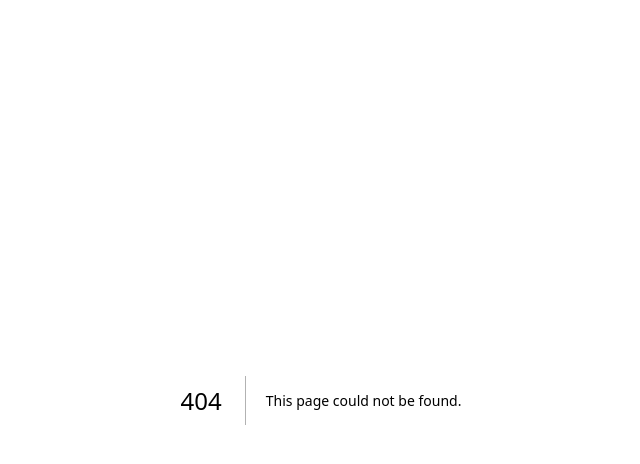
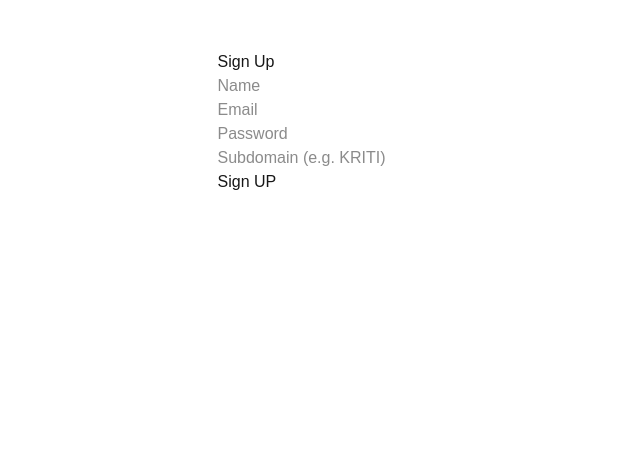
Before and after one commit to kritiahlawat8-sys/DevShowcase, a Next.js app: page /signup in a window 1280 px wide. Before the commit this address had no page. Shown: the top 464 px of the page, without its empty margins (319-959 px from the left). Built offline with nearby package versions, Linux system fonts and the light colour scheme.

Commit message:
Add authentication: signup API, NextAuth config, and signup page

```diff
--- a/package.json
+++ b/package.json
@@ -9,7 +9,10 @@
     "lint": "eslint"
   },
   "dependencies": {
+    "bcryptjs": "^3.0.3",
+    "mongoose": "^9.7.4",
     "next": "16.2.10",
+    "next-auth": "^4.24.14",
     "react": "19.2.4",
     "react-dom": "19.2.4"
   },
--- /dev/null
+++ b/src/app/api/auth/[...nextauth]/route.js
@@ -0,0 +1,68 @@
+import NextAuth from "next-auth";
+import CredentialsProvider from "next-auth/providers/credentials";
+import connectDB from "@/lib/db";
+import User from "@/lib/models/user";
+import bcrypt from "bcryptjs";
+
+const handler = NextAuth ({
+    providers: [
+        CredentialsProvider({
+            name: "Credentials",
+            credentials: {
+                email:{label: "Email", type:"email"},
+                password: { label: "Password", type: "password"},
+            },
+            async authorize(credentials){
+                await connectDB();
+
+                const user = await User.findOne({ email: credentials.email});
+
+                if (!user) {
+                    throw new Error(" no user found with this email");
+                }
+
+                const isPasswordValid = await bcrypt.compare(
+                    credentials.password,
+                    user.password
+                );
+
+                if (!isPasswordValid) {
+                    throw new Error("Incorrect password");
+                    }
+
+                    return{
+                        id: user._id.toString(),
+                        name: user.name,
+                        email: user.email,
+                        role: user.role,
+                        tenantID: user.tenantID,
+                    };
+            },
+        }),
+    ],
+    session: {
+        strategy: "jwt",
+    },
+    callbacks: {
+        async jwt({ token, user}) {
+            if (user) {
+                token.role = user.role;
+                token.tenantID = user.tenantID;
+            }
+            return token;
+        },
+
+        async session ({ session, token }) {
+
+            session.user.role = token.role;
+            session.user.tenantID;
+            return sesssion
+        },
+    },
+    pages: {
+        signIn: "/login",
+    },
+    secret: process.env.NEXTAUTH_SECRET,
+    });
+
+    export { handle as GET, handler as POST };
--- /dev/null
+++ b/src/app/api/auth/signup/route.js
@@ -0,0 +1,57 @@
+import connectDB from "@/lib/db";
+import User from "@/lib/models/user";
+import bcrypt from "bcryptjs";
+
+export async function POST (request) {
+    try {
+        await connectDB();
+
+        const body = await request.json();
+        const { name, email, password, role, tenantID, subdomain } = body;
+
+        if (!name || !email || !password){
+            return Response.json(
+                { message: "Nmae, email, and password are required"},
+                { status: 400}
+            );
+        }
+const normalizedEmail = email.toLowerCase();
+        const existingUser = await User.findOne({ email : normalizedEmail});
+        if (existingUser) {
+            return Response.json(
+                { message: "user with this email already exists"},
+                { status: 409}
+            );
+        }
+
+        const hashedPassword = await bcrypt.hash(password,10);
+
+    const newUser = await User.create({
+        name,
+        email,
+        password: hashedPassword,
+        role: role || "candidate",
+        tenantID,
+        subdomain,
+    });
+
+    return Response.json(
+        {
+            message: "user created succesfully",
+            user :{
+                id: newUser._id,
+                name: newUser.name,
+                email: newUser.email,
+                role: newUser.role,
+            },
+        },
+        { status: 201}
+    );
+}
+catch (error) {
+    return Response.json(
+        {message: "something went wrong", error: error.message},
+        { status:500}
+    );
+}
+    }
--- /dev/null
+++ b/src/app/api/test/route.js
@@ -0,0 +1,9 @@
+import connectDB from "@/lib/db";
+export async function GET(){
+    try{
+        await connectDB();
+        return Response.json({message: "MONGODB onnected succesfully!"});
+    } catch (error) {
+        return Response.json({ message: "connection failed", error: error.message}, { status:500});
+    }
+}
--- /dev/null
+++ b/src/app/signup/page.js
@@ -0,0 +1,79 @@
+"use client";
+
+import { useState} from "react";
+import { useRouter} from "next/navigation";
+
+export default function SignupPage() {
+    const router = useRouter();
+    const [formData, setFormData] = useState({
+        name: "",
+        email: "",
+        tenantID: "",
+        subdomain: "",
+    });
+    const [error, setError] = useState("");
+
+    const handleChange = (e) => {
+        createServerParamsForMetadata({ ...formData, [e.target.name]: e.target.value});
+    };
+
+    const handleSubmit = async (e) => {
+        e.preventDefault();
+        setError("");
+
+        const res= await fetch ("/api/auth/signup", {
+            method:{ "Content-Type": "application/json"},
+            body: JSON.stringify(formData),
+        });
+
+        const data =await res.json();
+
+        if (res.ok) {
+            router.push ("/login");
+        }else {
+            setError(data.message);
+        }
+    };
+    return(
+        <div style={{ maxWidth: "400px", margin: "50px auto"}}>
+            <h1>Sign Up</h1>
+            <form onSubmit={handleSubmit}>
+                <input
+                type="text"
+                name="name"
+                placeholder="Name"
+                value= {formData.name}
+                onChange={handleChange}
+                aria-required/>
+                <br />
+                <input
+                type="email"
+                name="email"
+                placeholder="Email"
+                value= {formData.email}
+                onChange={handleChange}
+                required
+                />
+                <br />
+                <input
+                type="password"
+                name="password"
+                placeholder="Password"
+                value= {formData.password}
+                onChange={handleChange}
+                required
+                />
+                <br />
+                <input
+                type="text"
+                name="subdomain"
+                placeholder="Subdomain (e.g. KRITI)"
+                value={formData.subdomain}
+                onChange={handleChange}
+                />
+                <br />
+                <button type= "submit">Sign UP</button>
+                </form>{error && <p style= {{color: "red" }}>{error}</p>}
+                </div>
+    );
+}
--- /dev/null
+++ b/src/lib/db.js
@@ -0,0 +1,28 @@
+import mongoose from "mongoose";
+const MONGODB_URI = process.env.MONGODB_URI;
+
+if (!MONGODB_URI) {
+    throw new Error ("please define the MONGODB_URI environment variable");
+}
+let cached = global.mongoose;
+
+if (!cached) {
+    cached = global.mongoose = { conn: null, promise: null};
+}
+
+async function connectDB(){
+    if (cached.conn) {
+        return cached.conn;
+    }
+
+    if (!cached.promise) {
+      cached.promise = mongoose.connect(MONGODB_URI).then((mongoose) => {
+        return mongoose;
+    });
+}
+
+  cached.conn = await cached.promise;
+  return cached.conn;
+}
+
+export default connectDB;
--- /dev/null
+++ b/src/lib/models/user.js
@@ -0,0 +1,58 @@
+import mongoose from "mongoose";
+
+const userSchema = new mongoose.Schema(
+    {
+        name: {
+            type : String,
+            required: true,
+        },
+        email: {
+            type: String,
+            required: true,
+            unique: true,
+            match: [/^\S+@\S+\.\S+$/, "please enter a valid email"], //format validation
+        },
+        password :{
+            type: String,
+            required: true,
+        },
+        // user admin h ya candidate
+        role : {
+            type: String,
+            enum: ["admin", "candidate"],
+            default: "candidate",
+        },
+        // har candidate ke data ko alag rakhe le liye unique ID- multi-tenancy identify krne ke liye
+        tenantID:{
+            type:String,
+            unique: true,
+            sparse: true,
+            // agar tenantID na di jaye (for admin), toh unique rule sirf un docuemnt me apply hoga jinme ye field exist krti h
+
+        },
+        bio: {
+            type: String,
+            default: " ",
+        },
+        githubUsername:{
+            type: String,
+            default: "",
+        },
+        // if user haven't configured custom domain
+        subdomain: {
+            type: String,
+            unique: true,
+            sparse: true,
+        },
+        customDomain: {
+            type: String,
+            default: "",
+        },
+    },
+    // createdAT aur UpdatedAT fields automanicly add krta h
+    { timestamps: true}
+);
+
+const User = mongoose.models.User || mongoose.model("User", userSchema);
+
+export default User;
```
Also changed, not shown: 1 other file (tests, documents, lock files or other folders).
